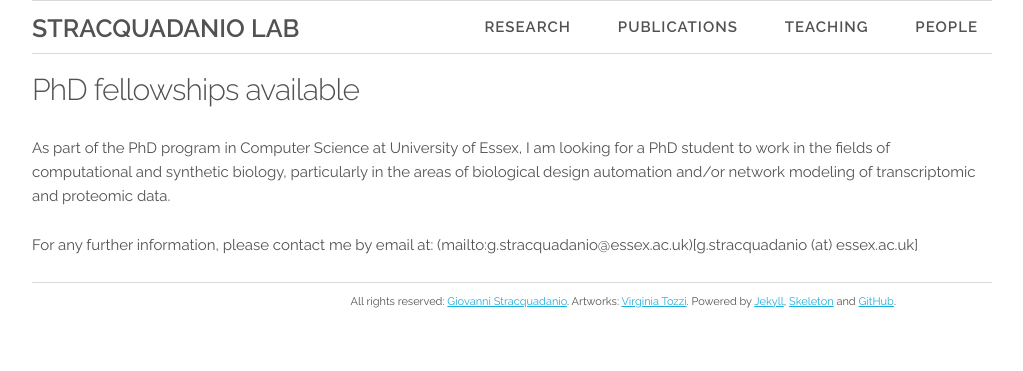
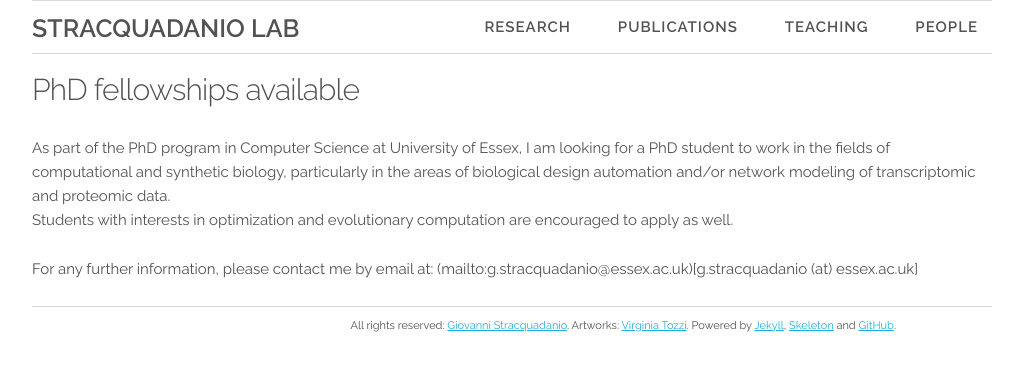
Before and after one commit to stracquadaniolab/stracquadaniolab.github.io, a Jekyll site: the page built from _posts/2017-01-11-phd-csee-fellowships.markdown, in a window 1280 px wide. Shown: the top 371 px of the page, without its empty margins (128-1151 px from the left). Built offline with Jekyll 4.4.1, drawn with Linux system fonts in a browser that asks for light colours.

Commit message:
updated the call

```diff
--- a/_posts/2017-01-11-phd-csee-fellowships.markdown
+++ b/_posts/2017-01-11-phd-csee-fellowships.markdown
@@ -8,5 +8,7 @@ As part of the PhD program in Computer Science at University of Essex,
 I am looking for a PhD student to work in the fields of computational and synthetic biology,
 particularly in the areas of biological design automation and/or
 network modeling of transcriptomic and proteomic data.
+Students with interests in optimization and evolutionary computation
+are encouraged to apply as well.
 
-For any further information, please contact me by email at: (mailto:g.stracquadanio@essex.ac.uk)[g.stracquadanio (at) essex.ac.uk]
+For any further information, please contact me by email at:  (mailto:g.stracquadanio@essex.ac.uk)[g.stracquadanio (at) essex.ac.uk]
```
